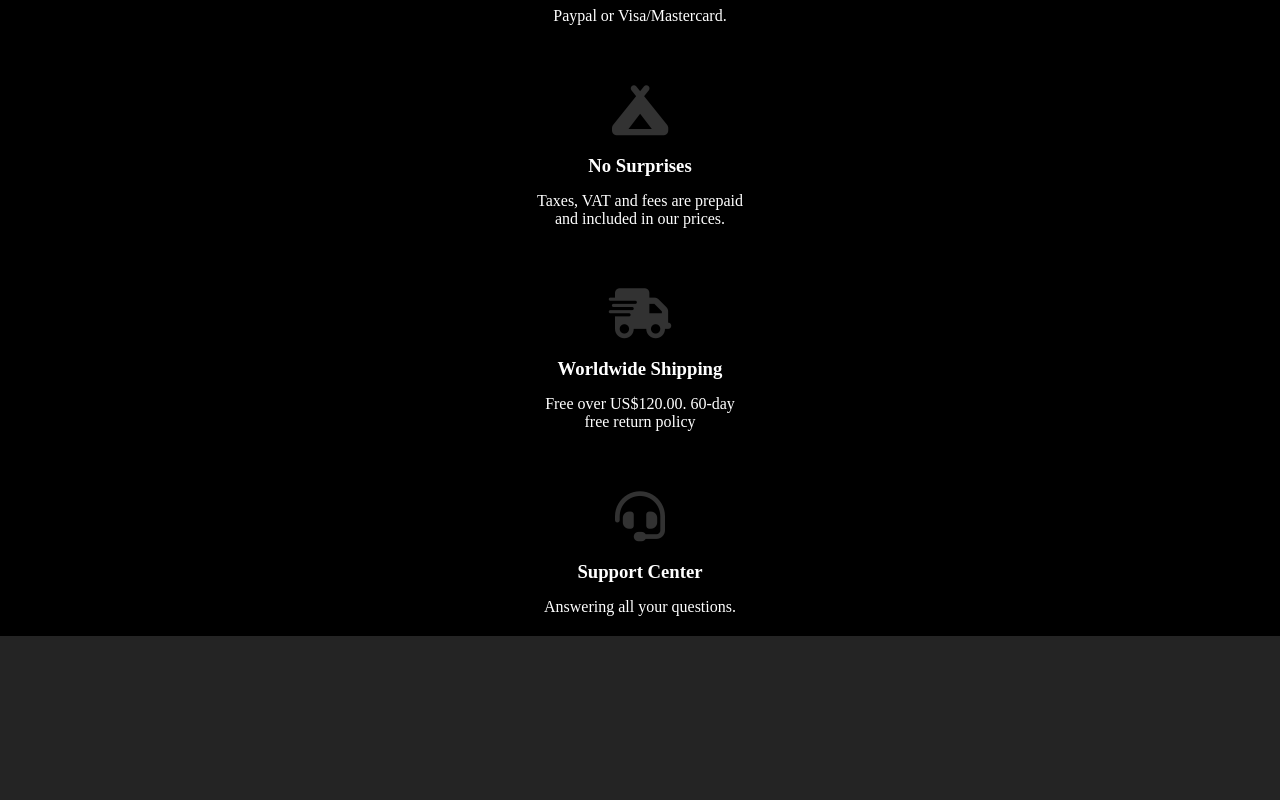
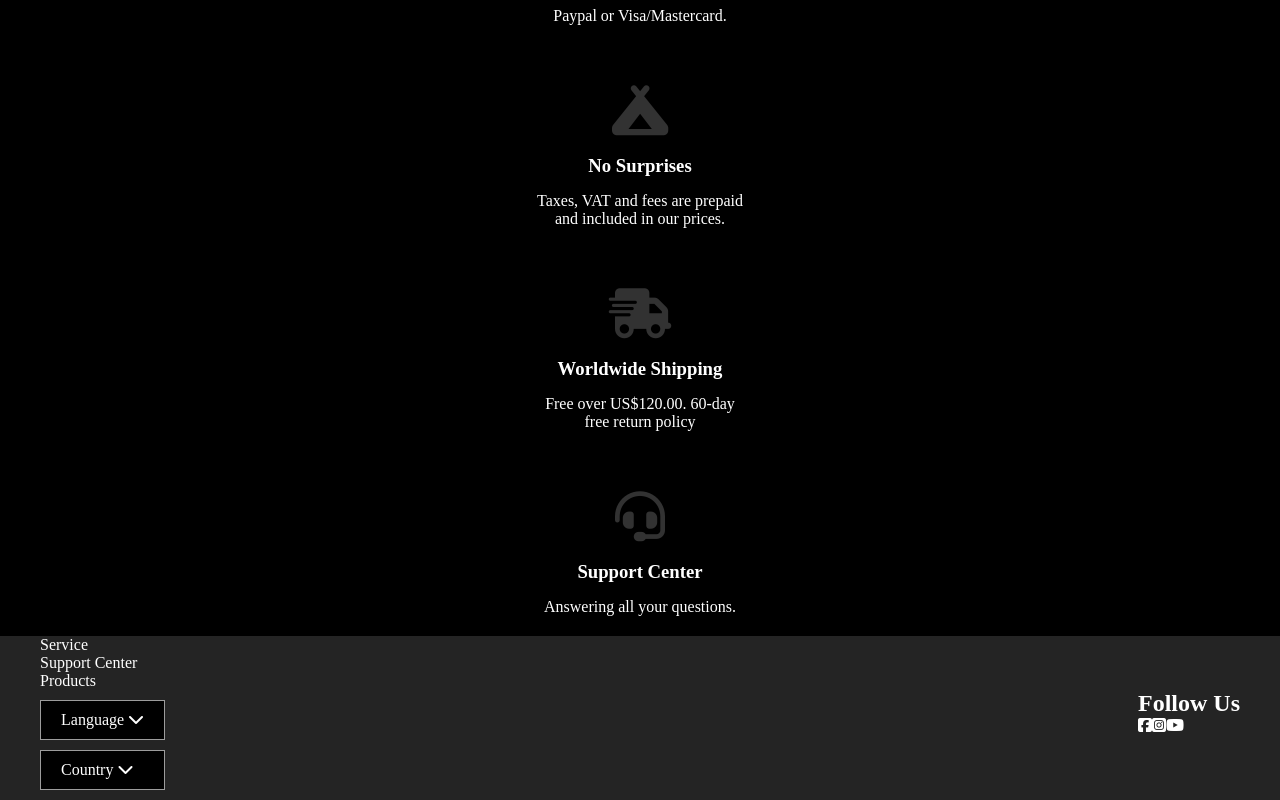
Before and after one commit to nicoletheillustrator/non-stop-dogwear-study, a React (Create React App) app: page / in a window 1280 px wide. Shown: the part 6733-7533 px from the top of the page. Before the commit the page ends 7369 px from the top, so only its background shows below. Built offline with nearby package versions, Linux system fonts and the light colour scheme.

Commit message:
Added footer.

```diff
--- a/src/App.js
+++ b/src/App.js
@@ -25,6 +25,8 @@ import FaqCard from './components/faqCard';
 import FaqSection from './components/faqSection';
 import EmailBanner from './components/EmailBanner';
 import QuickInfo from './components/QuickInfo'
+import Footer from './components/footer';
+import UserCustomerization from './components/usercustom';
 function App() {
 
  const faqInput = faqData.map(data => {
@@ -97,6 +99,8 @@ function App() {
       <FaqSection data={faqInput} />
       <EmailBanner />
       <QuickInfo />
+      <Footer />
+      <UserCustomerization />
     </div>
   );
 }
--- /dev/null
+++ b/src/components/footer.js
@@ -0,0 +1,60 @@
+import React from "react";
+
+export default function Footer() {
+
+    const svwRef = React.useRef()
+    const supRef = React.useRef()
+    const proRef = React.useRef()
+    function revealHandler() {
+    svwRef.current.classList.toggle('hide-list')
+    }
+
+    function revealHandlerSup() {
+    supRef.current.classList.toggle('hide-list')
+    }
+    function revealHandlerPro() {
+        proRef.current.classList.toggle('hide-list')
+        }
+
+    return(
+        <section className="footer-section">
+            <div className="service-section">
+                <ul className="footer-ul" onClick={revealHandler}> Service
+                    <div className="footer-wrapper show-list" ref={svwRef}>
+                        <li>Contact</li>
+                        <li>Store Locator</li>
+                        <li>Pro Program</li>
+                        <li>B2B media</li>
+                        <li>B2B</li>
+                    </div>
+                </ul>
+            </div>
+            <div className="support-section">
+                <ul className="footer-ul" onClick={revealHandlerSup}> Support Center
+                    <div className="footer-wrapper show-list" ref={supRef}>
+                        <li>General FAQ</li>
+                        <li>Payment ${`&`} Orders</li>
+                        <li>Shipping ${`&`} Delivery</li>
+                        <li>Returns ${`&`} Exchange</li>
+                        <li>Reclaims</li>
+                    </div>
+                </ul>
+            </div>
+            <div className="product-section">
+                <ul className="footer-ul" onClick={revealHandlerPro}> Products
+                    <div className="footer-wrapper show-list" ref={proRef}>
+                        <li>Catalog</li>
+                        <li>Product Care</li>
+                        <li>Materials</li>
+                        <li>Our Responsibility</li>
+                        <li>Athletes</li>
+                        <li>Jobs</li>
+                        <li>Sponsoring</li>
+                        <li>Activity Calendar</li>
+                    </div>
+                </ul>
+            </div>
+
+        </section>
+    )
+}
--- /dev/null
+++ b/src/components/usercustom.js
@@ -0,0 +1,18 @@
+import React from "react";
+
+export default function UserCustomerization() {
+    return(
+        <div className="usc-wrapper">
+            <div >
+                <ul className="ul-drop-btn"> Language <i class="fa-solid fa-chevron-down"></i>
+                </ul>
+                <ul className="ul-drop-btn"> Country <i class="fa-solid fa-chevron-down"></i>
+                </ul>
+            </div>
+            <div>
+                <h2>Follow Us</h2>
+                <i class="fa-brands fa-square-facebook"></i><i class="fa-brands fa-square-instagram"></i><i class="fa-brands fa-youtube"></i>
+            </div>
+        </div>
+    )
+}
--- a/src/styling/App.css
+++ b/src/styling/App.css
@@ -445,6 +445,27 @@
   margin-bottom: 15px;
 }
 
+.show-list {
+  display: none;
+}
+
+.hide-list {
+  display: block;
+}
+
+.usc-wrapper {
+  display: flex;
+  justify-content: space-between;
+  padding: 0 40px;
+}
+
+.ul-drop-btn {
+  background-color: black;
+  padding: 10px 20px;
+  margin: 10px 0;
+  border: solid rgb(156, 156, 156) 1px;
+}
+
 * {
   box-sizing: border-box;
   margin: 0;
--- a/src/styling/App.scss
+++ b/src/styling/App.scss
@@ -12,6 +12,7 @@ $Off-White: #EDFFFF;
 @import './Faq_Styling';
 @import './EmailBanner_Styling';
 @import './QuickInfo_Styling';
+@import './Footer_Styling';
 *{
     box-sizing: border-box;
     margin: 0;
--- /dev/null
+++ b/src/styling/_Footer_Styling.scss
@@ -0,0 +1,19 @@
+.show-list {
+display: none;
+}
+.hide-list {
+display: block;
+}
+
+.usc-wrapper {
+    display: flex;
+    justify-content: space-between;
+    padding: 0 40px;
+}
+
+.ul-drop-btn {
+    background-color: black;
+    padding: 10px 20px;
+    margin: 10px 0;
+    border: solid rgb(156, 156, 156) 1px;
+}
```
Also changed, not shown: 1 other file (tests, documents, lock files or other folders).
